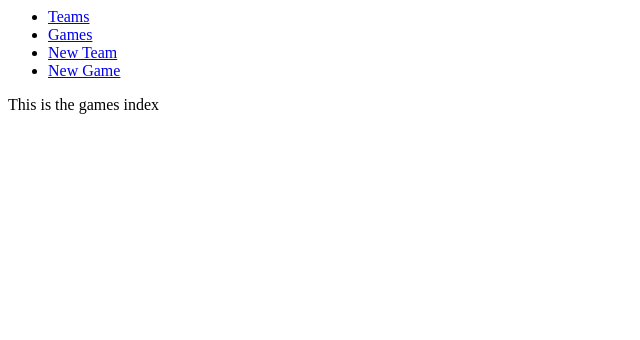
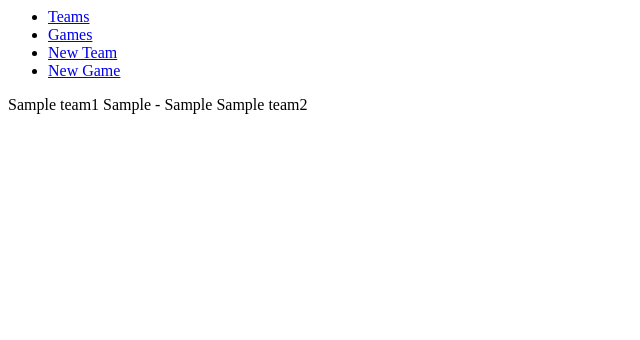
Before and after one commit to defibuildereth/w5_sports_league_project, a Flask app: template templates/games/index.html in a window 1280 px wide. Shown: the top 340 px of the page, without its empty margins (0-640 px from the left). Run offline with Flask 2, Linux system fonts and the light colour scheme; the template is opened without the code that fills it: most values are stand-ins (such as "Sample title", 1, 10 or a date in 2020).

Commit message:
pulls in DB info, works

```diff
--- a/templates/games/index.html
+++ b/templates/games/index.html
@@ -2,7 +2,9 @@
 
 {% block content %}
 
-<p>This is the games index</p>
+{% for game in games %}
+    {{game.team1.name}} {{game.team1_goals}} - {{game.team2_goals}} {{game.team2.name}}
+{% endfor %}
 
 
 {% endblock %}
```
